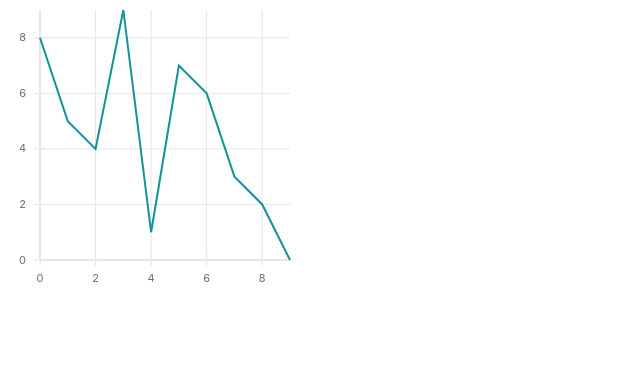
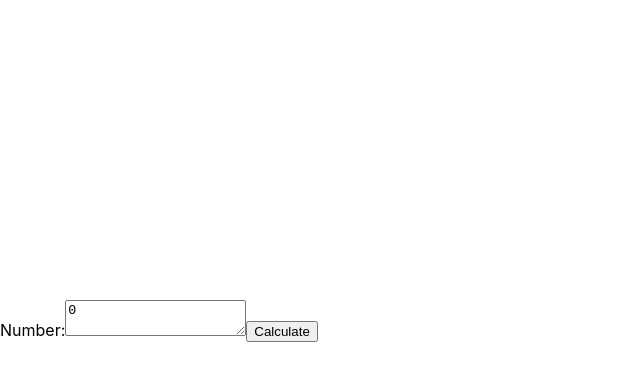
Before and after one commit to d-val-r/Collatz-Conjecture, a React (Create React App) app: page / in a window 1280 px wide. Shown: the top 380 px of the page, without its empty margins (0-640 px from the left). Built offline with nearby package versions, Linux system fonts and the light colour scheme.

Commit message:
graph renedering properly

```diff
--- a/src/App.js
+++ b/src/App.js
@@ -1,10 +1,11 @@
-import React from 'react';
+import React, {useState} from 'react';
 import './App.css';
 import '../node_modules/react-vis/dist/style.css';
 import GraphComponent from './components/GraphComponent';
+import CollatzCalculator from './components/CollatzCalculator';
 
 function App() {
-  const data = [
+  const dummyData = [
     {x: 0, y: 8},
     {x: 1, y: 5},
     {x: 2, y: 4},
@@ -16,8 +17,15 @@ function App() {
     {x: 8, y: 2},
     {x: 9, y: 0}
   ];
+
+  const [data, setData] = useState([]);
+
+
   return (
-    <GraphComponent data={data} />
+    <>
+      <GraphComponent data={data} />
+      <CollatzCalculator setData={setData}/>
+    </>
   );
 }
 
--- /dev/null
+++ b/src/components/CollatzCalculator.js
@@ -0,0 +1,35 @@
+import React, {useState} from 'react';
+
+const CollatzCalculator = ({setData}) => {
+
+    const [num, setNum] = useState(0);
+
+    const calculate = (number) => {
+        let data = [{x: 0, y: number}];
+        let count = 1;
+        while (number != 1 && count < 10000) {
+            if (number % 2 == 0) {
+                number /= 2;
+            } else {
+                number = (3 * number) + 1;
+            }
+            data = data.concat({x: count++, y: number});
+        }
+
+        console.log(data);
+        setData(data);
+    }
+
+    return (
+        <div id='user-input-component'>
+            <label>
+                Number:
+                <textarea value={num} onChange={(event) => setNum(Number(event.target.value))}></textarea>
+            </label>
+            <button onClick={() => calculate(num)}>Calculate</button>
+        </div>
+    )
+}
+
+
+export default CollatzCalculator;
--- a/src/components/GraphComponent.js
+++ b/src/components/GraphComponent.js
@@ -1,9 +1,18 @@
 import React from 'react';
-// import "../../node_modules/react-vis/dist/style.css";
+import "../../node_modules/react-vis/dist/style.css";
+import "../css/GraphComponent.css"
 import {XYPlot, LineSeries} from 'react-vis';
 import { HorizontalGridLines, VerticalGridLines, XAxis, YAxis } from 'react-vis/dist';
 
 const GraphComponent = ({data}) => {
+    const dummyData = [
+        {x: 0, y: 0},
+        {x: 1, y: 1},
+        {x: 2, y: 2}
+    ];
+
+
+
     return (
         <div id="graph-component">
         <XYPlot height={300} width={300}>
--- /dev/null
+++ b/src/css/GraphComponent.css
@@ -0,0 +1,4 @@
+#graph-component {
+    display: flex;
+    justify-content: center;
+}
```
Lines whose indentation alone changed are shown as unchanged.
